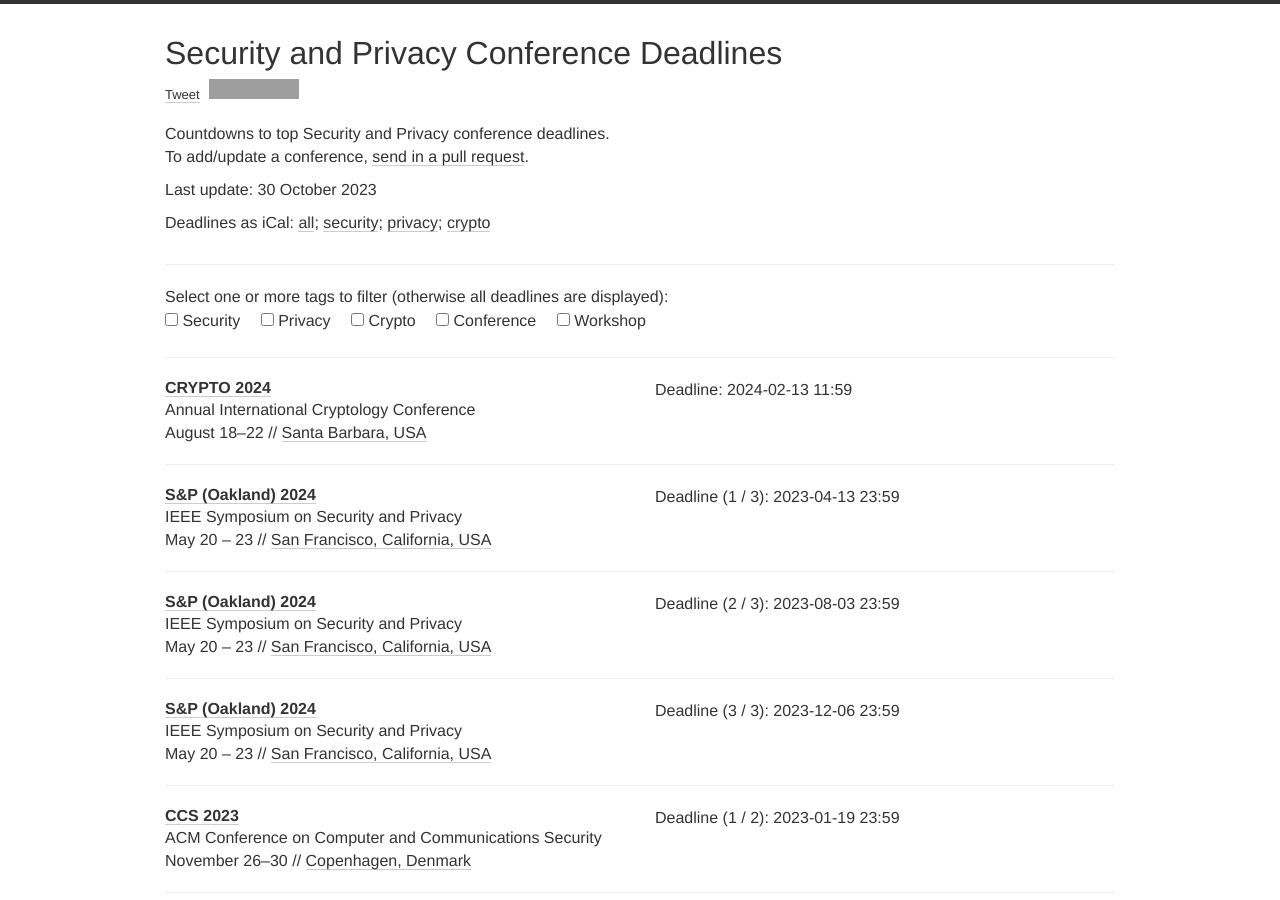
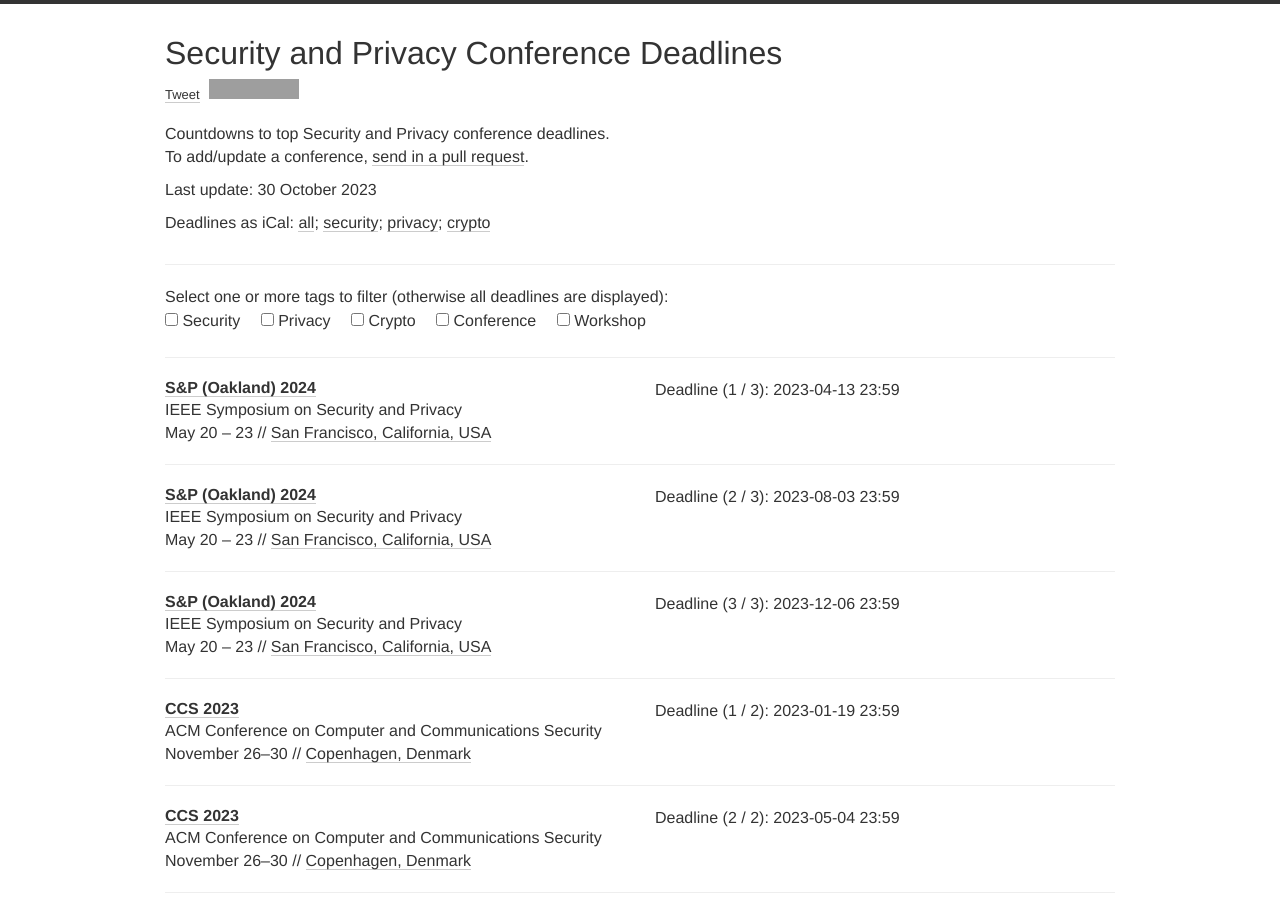
Before and after one commit to sec-deadlines/sec-deadlines.github.io, a Jekyll site: the page built from index.html, in a window 1280 px wide and 900 px high. Built offline with Jekyll 4.4.1, drawn with Linux system fonts in a browser that asks for light colours; nearby versions of some CDN libraries; comment, search, counter and statistics services are not loaded; some of the changed text lies outside the part shown; grey boxes are pictures that could not be loaded.

Commit message:
Merge into prior year CRYPTO

```diff
--- a/_data/conferences.yml
+++ b/_data/conferences.yml
@@ -1,16 +1,6 @@
 ---
 
 # Security and Privacy
-
-- name: CRYPTO
-  description: Annual International Cryptology Conference
-  year: 2024
-  link: https://crypto.iacr.org/2024/
-  deadline: ["2024-02-13 11:59"]
-  timezone: Etc/UTC
-  date: August 18-22
-  place: Santa Barbara, USA
-  tags: [CRYPTO, CONF, PRIV, SEC]
 
 - name: S&P (Oakland)
   year: 2024
@@ -221,10 +211,10 @@
 
 - name: Crypto
   description: International Cryptology Conference
-  year: 2023
-  link: https://crypto.iacr.org/2023/
-  deadline: ["2023-02-16 11:00"]
-  date: August 19-24
+  year: 2024
+  link: https://crypto.iacr.org/2024/
+  deadline: ["2024-02-13 11:00"]
+  date: August 18-22
   place: Santa Barbara, CA, USA
   tags: [CRYPTO, CONF]
 
```
